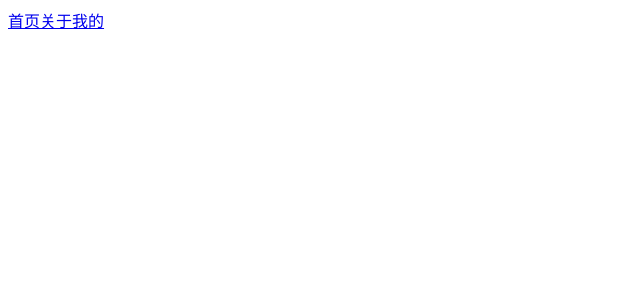
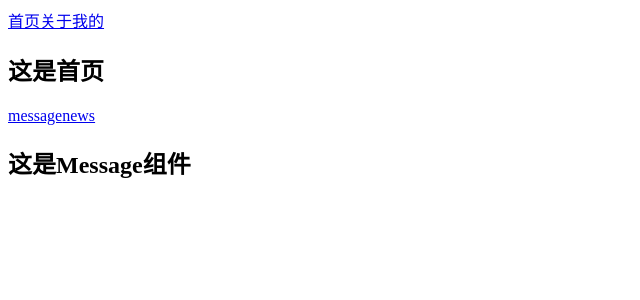
Before and after one commit to Jimson25/VueFromWhy, a Vue app in the folder day06/04-vue-router/learn-router/: page /home/message in a window 1280 px wide. Shown: the top 300 px of the page, without its empty margins (0-640 px from the left). Built offline with nearby package versions, Linux system fonts and the light colour scheme.

Commit message:
嵌套路由

```diff
--- a/day06/04-vue-router/learn-router/src/components/Home.vue
+++ b/day06/04-vue-router/learn-router/src/components/Home.vue
@@ -1,6 +1,9 @@
 <template>
 <div>
   <h2>这是首页</h2>
+  <router-link to="/home/message">message</router-link>
+  <router-link to="/home/news">news</router-link>
+  <router-view></router-view>
 </div>
 </template>
 
--- /dev/null
+++ b/day06/04-vue-router/learn-router/src/components/Message.vue
@@ -0,0 +1,15 @@
+<template>
+  <div>
+    <h2>这是Message组件</h2>
+  </div>
+</template>
+
+<script>
+  export default {
+    name: "Message"
+  }
+</script>
+
+<style scoped>
+
+</style>
--- /dev/null
+++ b/day06/04-vue-router/learn-router/src/components/News.vue
@@ -0,0 +1,15 @@
+<template>
+  <div>
+    <h2>这是News组件</h2>
+  </div>
+</template>
+
+<script>
+  export default {
+    name: "News"
+  }
+</script>
+
+<style scoped>
+
+</style>
--- a/day06/04-vue-router/learn-router/src/components/User.vue
+++ b/day06/04-vue-router/learn-router/src/components/User.vue
@@ -3,7 +3,6 @@
     <h2>这是user页面</h2>
     <h2>UserId: {{$route.params.userId}} </h2>
     <h2>UserId: {{userId}} </h2>
-
   </div>
 </template>
 
--- a/day06/04-vue-router/learn-router/src/router/index.js
+++ b/day06/04-vue-router/learn-router/src/router/index.js
@@ -5,9 +5,11 @@ import Vue from 'vue'
 // import about from '../components/About'
 // import user from '../components/User'
 
-const home  = ()=> import ('../components/Home')
-const about  = ()=> import ('../components/About')
-const user  = ()=> import ('../components/User')
+const home = () => import ('../components/Home')
+const about = () => import ('../components/About')
+const user = () => import ('../components/User')
+const message = () => import('../components/Message')
+const news = () => import('../components/News')
 
 //1.通过Vue.use(插件),安装插件
 Vue.use(VueRouter);
@@ -20,7 +22,20 @@ const routes = [
   },
   {
     path: '/home',
-    component: home
+    component: home,
+    children: [
+      {
+        path: 'message',
+        component: message
+      },{
+        path: 'news',
+        component: news
+      },
+      {
+        path:'',
+        redirect:'news'
+      }
+    ]
   },
   {
     path: '/about',
```
Also changed, not shown: 1 other file (tests, documents, lock files or other folders).
